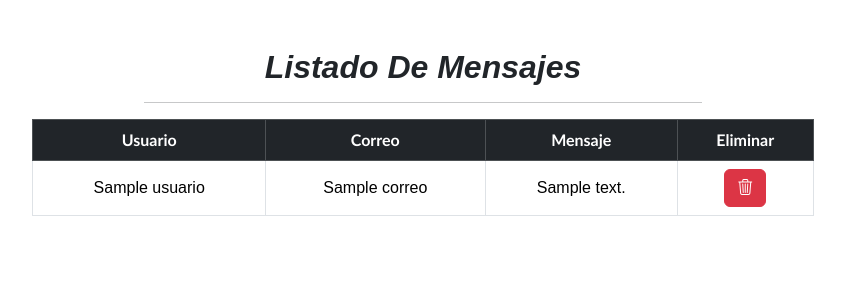
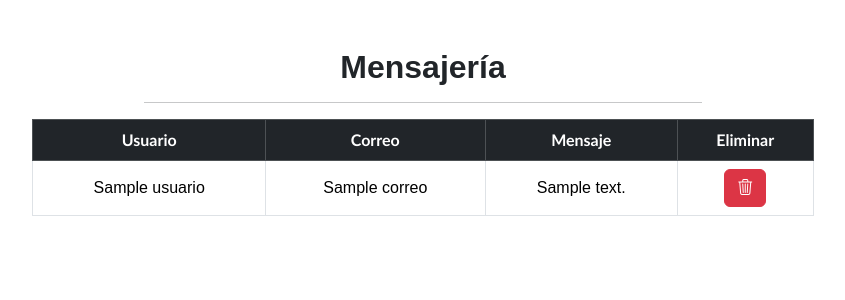
Before and after one commit to LeonidasVS/TiendaCrud, a Django app: template producto/templates/producto/Reportes.html in a window 1280 px wide. Shown: the part 56-356 px from the top of the page, without its empty margins (217-1062 px from the left). Run offline with Django 3.2, Linux system fonts and the light colour scheme; the template is opened without the code that fills it: most values are stand-ins (such as "Sample title", 1, 10 or a date in 2020); some libraries are stand-ins or nearby versions.

Commit message:
Modificacion del frontend

```diff
--- a/producto/templates/producto/Reportes.html
+++ b/producto/templates/producto/Reportes.html
@@ -7,7 +7,7 @@
     <div class="col-lg-12 text-center">
       <br>
       <br>
-      <h2><b><i>Listado De Mensajes</i></b></h2>
+      <h2><b>Mensajería</b></h2>
       <hr style="width: 50%;" class="mx-auto d-block">
       <center>
         <table class="table table-bordered table-hover" style="width: 70%;">
```
